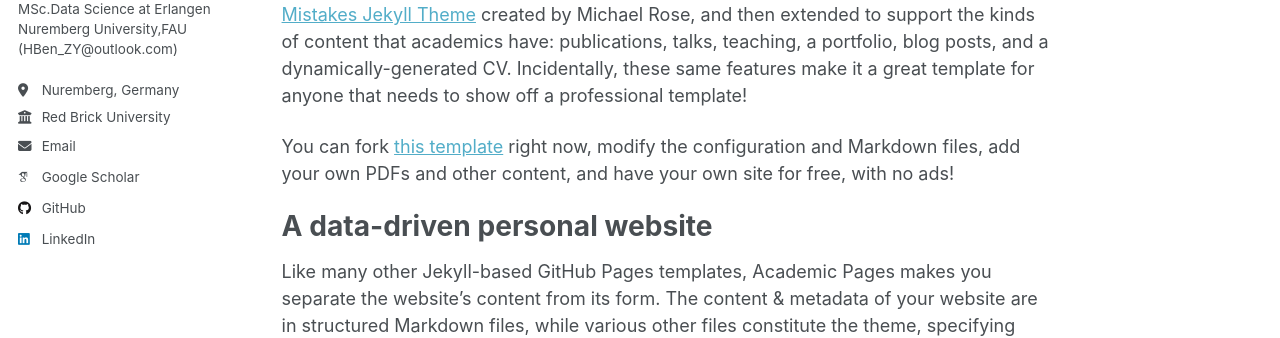
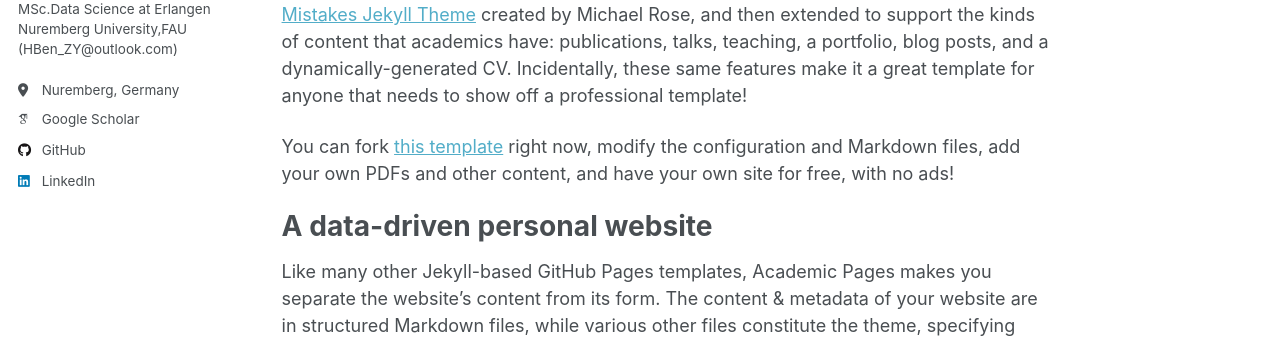
Before and after one commit to YiiiiZhang/YiiiiZhang.github.io, a Jekyll site: the page built from _pages/about.md, in a window 1280 px wide. Shown: the part 276-614 px from the top of the page. Built offline with Jekyll 4.4.1, drawn with Linux system fonts in a browser that asks for light colours; some web fonts are replaced; a script that is not in the unit is left out.

Commit message:
personal info

```diff
--- a/_config.yml
+++ b/_config.yml
@@ -28,9 +28,9 @@ author:
   pronouns         : # example: "she/her"
   bio              : "MSc.Data Science at Erlangen Nuremberg University,FAU (HBen_ZY@outlook.com)"
   location         : "Nuremberg, Germany"
-  employer         : "Red Brick University"
-  uri              : # URL
-  email            : "none@example.org"
+  #employer         : "Red Brick University"
+  #uri              : # URL
+  #email            : "none@example.org"
 
   # Academic websites
   academia         : # URL
```
